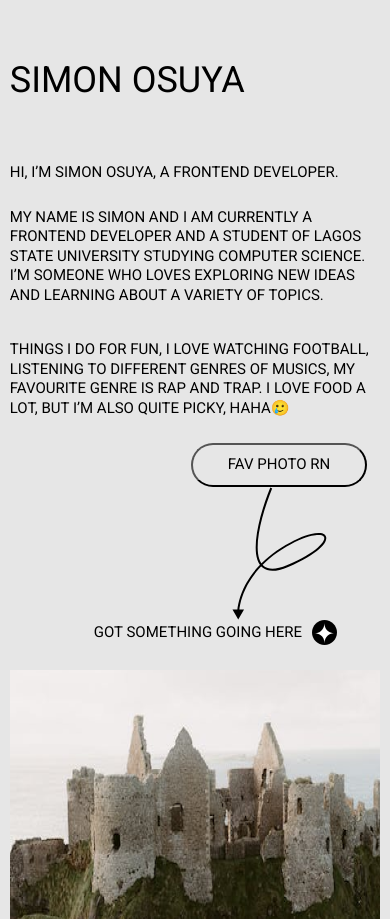
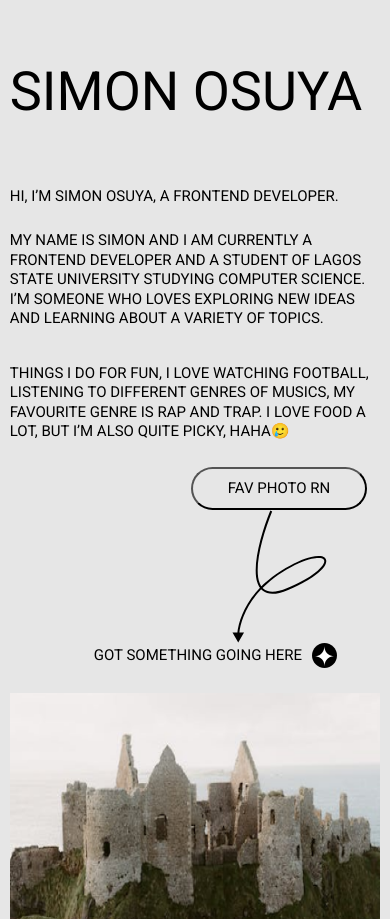
Before and after one commit to sensimon99/profile, a plain HTML site: page index.html in a window 390 px wide. Shown: the part 181-1100 px from the top of the page. Drawn offline with Linux system fonts and the light colour scheme; files whose address does not match are found by name.

Commit message:
Update styles.css

```diff
--- a/styles.css
+++ b/styles.css
@@ -189,7 +189,7 @@ a {
         font-size: 15px;
     }
     .name {
-        font-size: 36px;
+        font-size: 54px;
         padding-bottom: 60px;
     }
     .intro {
@@ -212,6 +212,7 @@ a {
     }
     .mountain-i {
         display: flex;
+        width: 100%;
     }
     .mountain-para {
         flex-direction: column;
```
